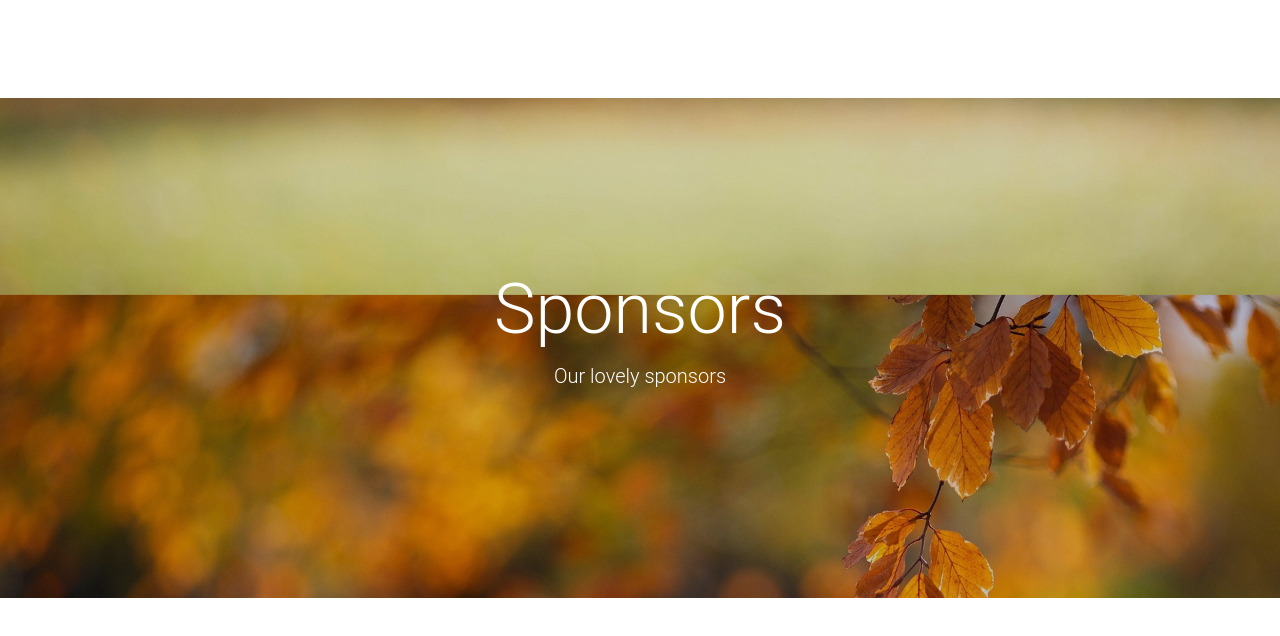
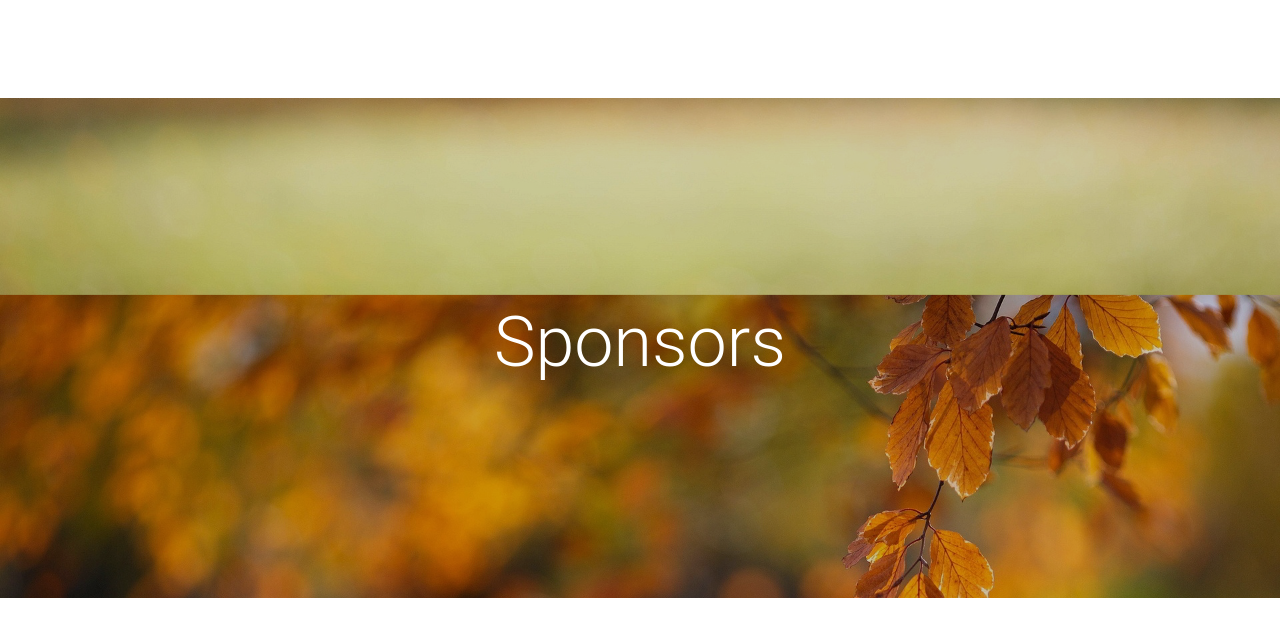
Before and after one commit to kseauiuc/kseauiuc.github.io, a plain HTML site: page sponsors.html in a window 1280 px wide. Shown: the part 296-932 px from the top of the page. Drawn offline with Linux system fonts and the light colour scheme; files whose address does not match are found by name.

Commit message:
Update sponsors.html

```diff
--- a/sponsors.html
+++ b/sponsors.html
@@ -87,7 +87,7 @@
 				<div class="col-md-8 col-md-offset-2 col-sm-12 col-sm-offset-0 col-xs-12 col-xs-offset-0 text-center fh5co-table">
 					<div class="fh5co-intro fh5co-table-cell">
 						<h1 class="text-center">Sponsors</h1>
-						<p>Our lovely sponsors</p>
+						<!--p>Our lovely sponsors</p-->
 					</div>
 				</div>
 			</div>
```
